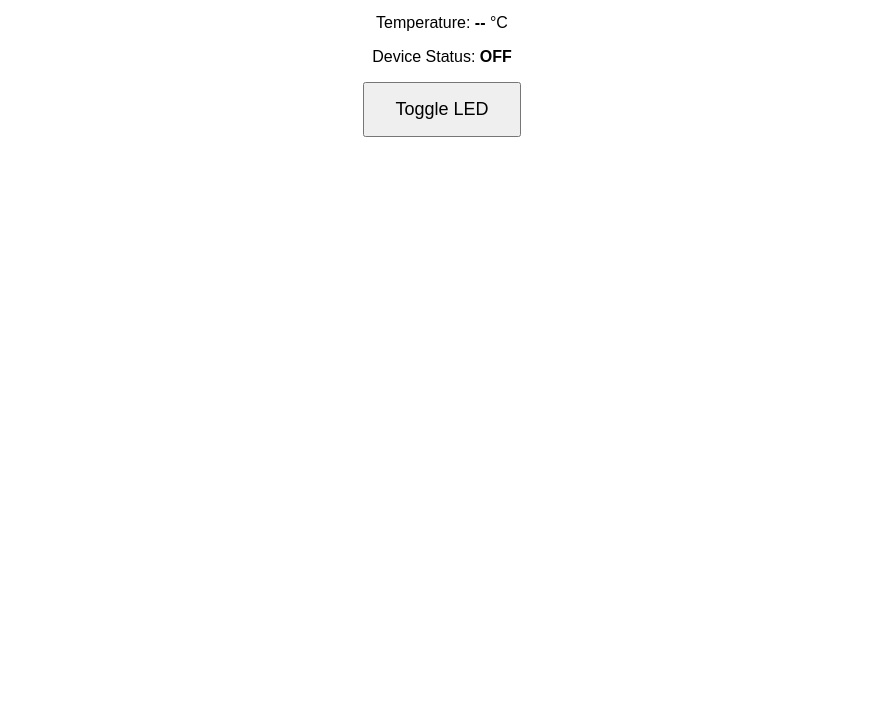
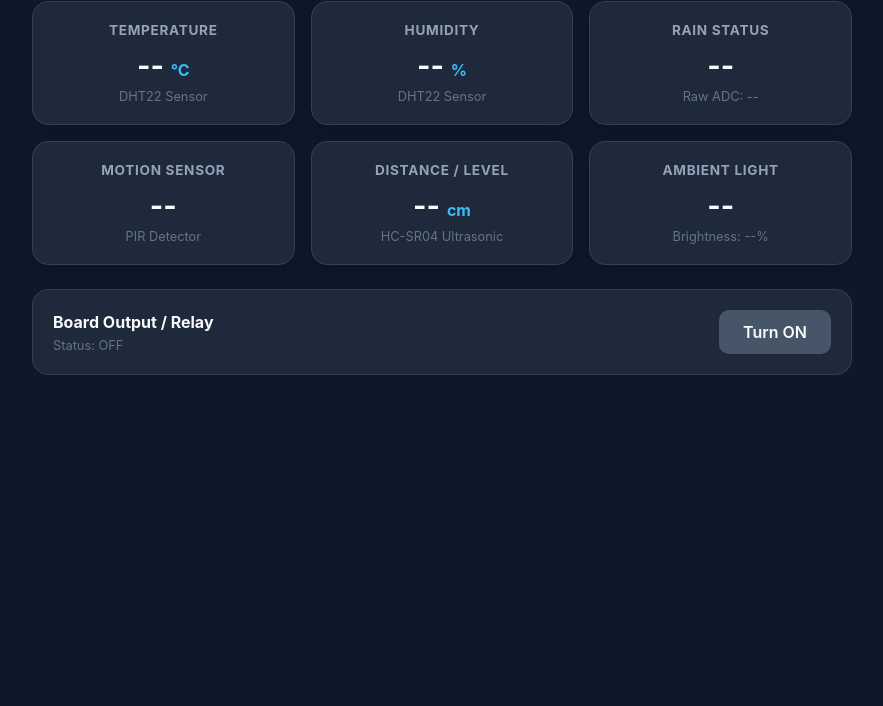
Before and after one commit to mishilani/IOT-web-server, a website: page public/index.html in a window 1280 px wide. Shown: the part 94-800 px from the top of the page, without its empty margins (198-1081 px from the left). Drawn offline with nearby package versions, Linux system fonts and the light colour scheme; no server answers.

Commit message:
Update HTML structure and styling for IoT dashboard

```diff
--- a/public/index.html
+++ b/public/index.html
@@ -1,18 +1,87 @@
 <!DOCTYPE html>
-<html>
+<html lang="en">
 <head>
-  <title>IoT Control Panel</title>
-  <meta name="viewport" content="width=device-width, initial-scale=1">
+  <meta charset="UTF-8">
+  <meta name="viewport" content="width=device-width, initial-scale=1.0">
+  <title>IoT 5-Sensor Dashboard</title>
   <style>
-    body { font-family: sans-serif; text-align: center; margin-top: 50px; }
-    button { padding: 15px 30px; font-size: 18px; cursor: pointer; }
+    * { box-sizing: border-box; margin: 0; padding: 0; font-family: -apple-system, BlinkMacSystemFont, "Segoe UI", Roboto, sans-serif; }
+    body { background: #0f172a; color: #f8fafc; padding: 20px; display: flex; flex-direction: column; align-items: center; }
+    header { text-align: center; margin-bottom: 24px; }
+    header h1 { font-size: 1.6rem; color: #38bdf8; }
+    header p { font-size: 0.85rem; color: #94a3b8; margin-top: 4px; }
+    .grid { display: grid; grid-template-columns: repeat(auto-fit, minmax(210px, 1fr)); gap: 16px; width: 100%; max-width: 820px; }
+    .card { background: #1e293b; border: 1px solid #334155; border-radius: 16px; padding: 20px; text-align: center; box-shadow: 0 4px 12px rgba(0,0,0,0.2); }
+    .card h3 { font-size: 0.85rem; color: #94a3b8; text-transform: uppercase; letter-spacing: 0.05em; margin-bottom: 10px; }
+    .value { font-size: 1.8rem; font-weight: 700; color: #f8fafc; }
+    .unit { font-size: 1rem; color: #38bdf8; }
+    .sub { font-size: 0.8rem; color: #64748b; margin-top: 6px; }
+    .alert-red { color: #f87171; }
+    .alert-blue { color: #38bdf8; }
+    .status-green { color: #4ade80; }
+    .status-yellow { color: #facc15; }
+    .control-box { margin-top: 24px; width: 100%; max-width: 820px; background: #1e293b; border: 1px solid #334155; border-radius: 16px; padding: 20px; display: flex; justify-content: space-between; align-items: center; }
+    button { background: #38bdf8; color: #0f172a; border: none; padding: 12px 24px; border-radius: 10px; font-size: 1rem; font-weight: 600; cursor: pointer; transition: 0.2s; }
+    button.off { background: #475569; color: #f8fafc; }
   </style>
 </head>
 <body>
-  <h1>IoT Web Dashboard</h1>
-  <p>Temperature: <strong id="temp">--</strong> °C</p>
-  <p>Device Status: <strong id="status">OFF</strong></p>
-  <button onclick="toggle()">Toggle LED</button>
+  <header>
+    <h1>IoT 5-Sensor Monitor</h1>
+    <p>Last sync: <span id="lastUpdated">Waiting for device...</span></p>
+  </header>
+
+  <div class="grid">
+    <!-- 1a. DHT22 Temperature -->
+    <div class="card">
+      <h3>Temperature</h3>
+      <div class="value"><span id="temp">--</span> <span class="unit">°C</span></div>
+      <div class="sub">DHT22 Sensor</div>
+    </div>
+
+    <!-- 1b. DHT22 Humidity -->
+    <div class="card">
+      <h3>Humidity</h3>
+      <div class="value"><span id="humidity">--</span> <span class="unit">%</span></div>
+      <div class="sub">DHT22 Sensor</div>
+    </div>
+
+    <!-- 2. Raindrop Sensor -->
+    <div class="card">
+      <h3>Rain Status</h3>
+      <div class="value" id="rain">--</div>
+      <div class="sub">Raw ADC: <span id="rainRaw">--</span></div>
+    </div>
+
+    <!-- 3. PIR Motion Sensor -->
+    <div class="card">
+      <h3>Motion Sensor</h3>
+      <div class="value" id="motion">--</div>
+      <div class="sub">PIR Detector</div>
+    </div>
+
+    <!-- 4. Ultrasonic Sensor -->
+    <div class="card">
+      <h3>Distance / Level</h3>
+      <div class="value"><span id="distance">--</span> <span class="unit">cm</span></div>
+      <div class="sub">HC-SR04 Ultrasonic</div>
+    </div>
+
+    <!-- 5. Light Sensor -->
+    <div class="card">
+      <h3>Ambient Light</h3>
+      <div class="value" id="light">--</div>
+      <div class="sub">Brightness: <span id="lightPercent">--</span>%</div>
+    </div>
+  </div>
+
+  <div class="control-box">
+    <div>
+      <strong>Board Output / Relay</strong>
+      <div class="sub">Status: <span id="ledText">OFF</span></div>
+    </div>
+    <button id="toggleBtn" class="off" onclick="toggleLed()">Turn ON</button>
+  </div>
 
   <script src="/socket.io/socket.io.js"></script>
   <script>
@@ -22,10 +91,35 @@
     socket.on('state-update', (state) => {
       currentLed = state.led;
       document.getElementById('temp').innerText = state.temp;
-      document.getElementById('status').innerText = state.led ? 'ON' : 'OFF';
+      document.getElementById('humidity').innerText = state.humidity;
+      document.getElementById('rainRaw').innerText = state.rainRaw;
+      document.getElementById('distance').innerText = state.distance;
+      document.getElementById('lightPercent').innerText = state.lightPercent;
+      document.getElementById('lastUpdated').innerText = state.lastUpdated;
+
+      // Rain styling
+      const rainEl = document.getElementById('rain');
+      rainEl.innerText = state.rain;
+      rainEl.className = 'value ' + (state.rain === 'Raining' ? 'alert-blue' : 'status-green');
+
+      // Motion styling
+      const motionEl = document.getElementById('motion');
+      motionEl.innerText = state.motion ? 'Detected' : 'Clear';
+      motionEl.className = 'value ' + (state.motion ? 'alert-red' : 'status-green');
+
+      // Light styling
+      const lightEl = document.getElementById('light');
+      lightEl.innerText = state.light;
+      lightEl.className = 'value ' + (state.light === 'Bright' ? 'status-yellow' : 'alert-blue');
+
+      // Toggle button
+      const btn = document.getElementById('toggleBtn');
+      document.getElementById('ledText').innerText = state.led ? 'ON' : 'OFF';
+      btn.innerText = state.led ? 'Turn OFF' : 'Turn ON';
+      btn.className = state.led ? '' : 'off';
     });
 
-    function toggle() {
+    function toggleLed() {
       socket.emit('toggle-led', !currentLed);
     }
   </script>
```
